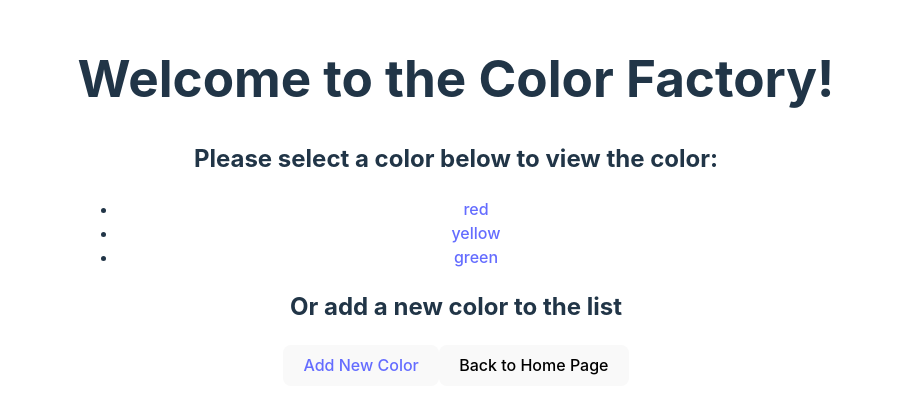
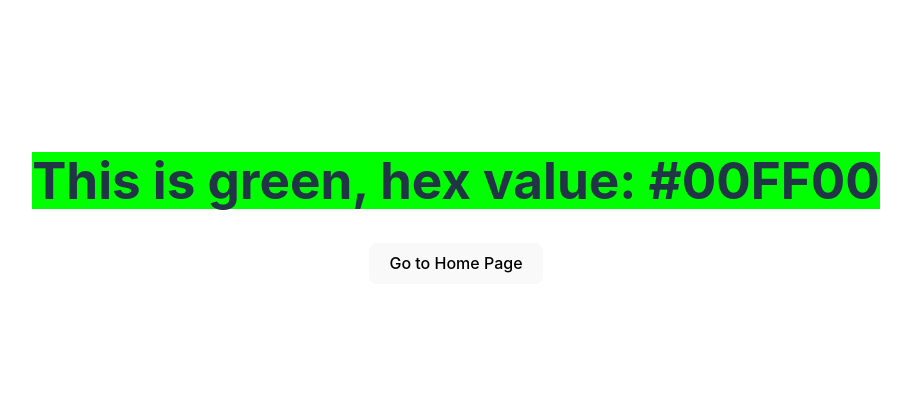
Before and after one commit to franklinkong981/Color-Factory, a React (Vite) app in the folder color-factory/: page /colors/green in a window 1280 px wide. Before the commit this address led to /colors. Shown: the part 199-612 px from the top of the page, without its empty margins (184-1095 px from the left). Built offline with nearby package versions, Linux system fonts and the light colour scheme.

Commit message:
Fixed bug in FilterColors component

```diff
--- a/color-factory/src/App.jsx
+++ b/color-factory/src/App.jsx
@@ -7,12 +7,14 @@ import FilterColors from "./FilterColors.jsx";
 
 import './App.css';
 
+const initialValues = [
+  {name: "red", hex: "#FF0000"},
+  {name: "yellow", hex: "#FFFF00"},
+  {name: "green", hex: "#00FF00"}
+];
+
 function App() {
-  const [colors, setColors] = useState([
-    {name: "red", hex: "#FF0000"},
-    {name: "yellow", hex: "#FFFF00"},
-    {name: "green", hex: "#00FF00"}
-  ]);
+  const [colors, setColors] = useState(initialValues);
 
   const addNewColor = (newColor) => {
     setColors([newColor, ...colors]);
--- a/color-factory/src/ColorView.jsx
+++ b/color-factory/src/ColorView.jsx
@@ -3,7 +3,7 @@ import React from "react";
 const ColorView = ({color}) => {
   return (
     <div className="ColorView" style={{backgroundColor: color.hex}}>
-      <h1 classname="ColorView-description">This is {color.name}, hex value: {color.hex}</h1>
+      <h1 className="ColorView-description">This is {color.name}, hex value: {color.hex}</h1>
     </div>
   );
 };
--- a/color-factory/src/FilterColors.jsx
+++ b/color-factory/src/FilterColors.jsx
@@ -6,11 +6,11 @@ import ColorView from "./ColorView.jsx";
 const FilterColors = ({colorsToFilter}) => {
   const {color} = useParams();
   const navigate = useNavigate();
-  const [selectedColor] = colorsToFilter.filter((color) => color.name == color);
+  const [selectedColor] = colorsToFilter.filter((colorObject) => colorObject.name == color);
 
   return (
     <>
-      {selectedColor ? <ColorView color={selectedColor}/> : <Navigate to="/colors"/>}
+      {selectedColor ? <ColorView color={selectedColor}/> : <Navigate to="/colors" />}
       <button className="ColorView-home-button" onClick={() => navigate("/colors")}>Go to Home Page</button>
     </>
   );
--- a/color-factory/src/NewColorForm.css
+++ b/color-factory/src/NewColorForm.css
@@ -1,3 +1,7 @@
 .NewColorForm-label {
   margin-right: 20px;
 }
+
+.NewColorForm-error {
+  color: red;
+}
--- a/color-factory/src/NewColorForm.jsx
+++ b/color-factory/src/NewColorForm.jsx
@@ -1,26 +1,30 @@
 import React from "react";
 import {useFormik} from "formik";
+import {useNavigate} from "react-router-dom";
 import "./NewColorForm.css";
 
 const NewColorForm = ({addNewColor}) => {
-  /*const validate = (values) => {
+  const navigate = useNavigate();
+
+  const validate = (values) => {
     const errors = {};
     for (let value in values) {
       if (!values[value]) errors[value] = "Required!";
     }
     return errors;
-  };*/
+  };
 
   const formik = useFormik({
     initialValues: {
       name: '',
       hex: ''
     },
-    //validate,
+    validate,
     validateOnChange: false,
     validateOnBlur: false,
     onSubmit: values => {
       addNewColor(values);
+
     }
   });
 
@@ -39,6 +43,7 @@ const NewColorForm = ({addNewColor}) => {
       {formik.errors.hex ? <div className="NewColorForm-error">{formik.errors.hex}</div> : null} <br/>
 
       <button className="NewColorForm-submit-button" type="submit">Add Color</button>
+      <button className="NewColorForm-home-button" type="button" onClick={() => navigate("/colors")}>Back to Home Page</button>
     </form>
   );
 };
```
